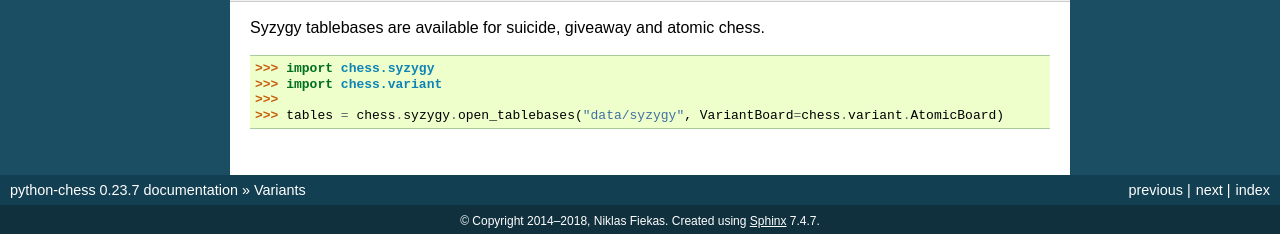
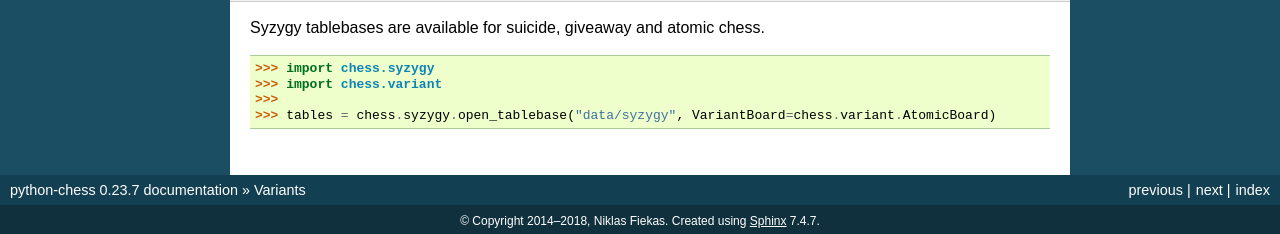
Before and after one commit to niklasf/python-chess, a Sphinx documentation site: the page built from docs/variant.rst, in a window 1280 px wide. Shown: the part 1251-1485 px from the top of the page. Built offline with Sphinx 7.4.7, drawn with Linux system fonts in a browser that asks for light colours.

Commit message:
More open_tablebases -> open_tablebase

```diff
--- a/README.rst
+++ b/README.rst
@@ -275,15 +275,15 @@ Features
 
       >>> import chess.syzygy
 
-      >>> tablebases = chess.syzygy.open_tablebases("data/syzygy/regular")
+      >>> tablebase = chess.syzygy.open_tablebase("data/syzygy/regular")
 
       >>> # Black to move is losing in 53 half moves (distance to zero) in this
       >>> # KNBvK endgame.
       >>> board = chess.Board("8/2K5/4B3/3N4/8/8/4k3/8 b - - 0 1")
-      >>> tablebases.probe_dtz(board)
+      >>> tablebase.probe_dtz(board)
       -53
 
-      >>> tablebases.close()
+      >>> tablebase.close()
 
 * Communicate with an UCI engine.
   `Docs <https://python-chess.readthedocs.io/en/latest/uci.html>`__.
--- a/docs/variant.rst
+++ b/docs/variant.rst
@@ -69,7 +69,7 @@ Syzygy tablebases are available for suicide, giveaway and atomic chess.
 >>> import chess.syzygy
 >>> import chess.variant
 >>>
->>> tables = chess.syzygy.open_tablebases("data/syzygy", VariantBoard=chess.variant.AtomicBoard)
+>>> tables = chess.syzygy.open_tablebase("data/syzygy", VariantBoard=chess.variant.AtomicBoard)
 
 
 .. _Multi-Variant Stockfish: https://github.com/ddugovic/Stockfish
```
